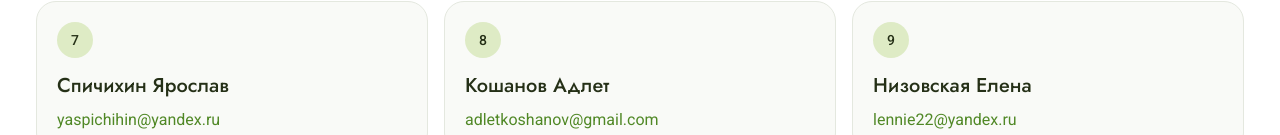
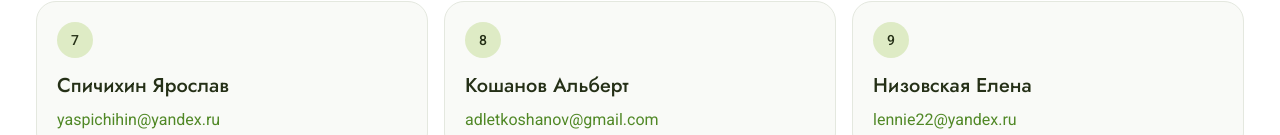
Before and after one commit to RepinDM/SkillSwap-static-demo, a React (Vite) app: page /about in a window 1280 px wide. Shown: the part 817-952 px from the top of the page. Built offline with nearby package versions, Linux system fonts and the light colour scheme; no server answers.

Commit message:
Отредактировано имя на странице о проекте

```diff
--- a/src/pages/about/index.tsx
+++ b/src/pages/about/index.tsx
@@ -8,7 +8,7 @@ const teamMembers = [
   { name: "Белозерцева Полина", email: "belozertsevapolina@yandex.ru" },
   { name: "Емельянов Игорь", email: "igor3melya@yandex.ru" },
   { name: "Спичихин Ярослав", email: "yaspichihin@yandex.ru" },
-  { name: "Кошанов Адлет", email: "adletkoshanov@gmail.com" },
+  { name: "Кошанов Альберт", email: "adletkoshanov@gmail.com" },
   { name: "Низовская Елена", email: "lennie22@yandex.ru" },
 ];
 
```
